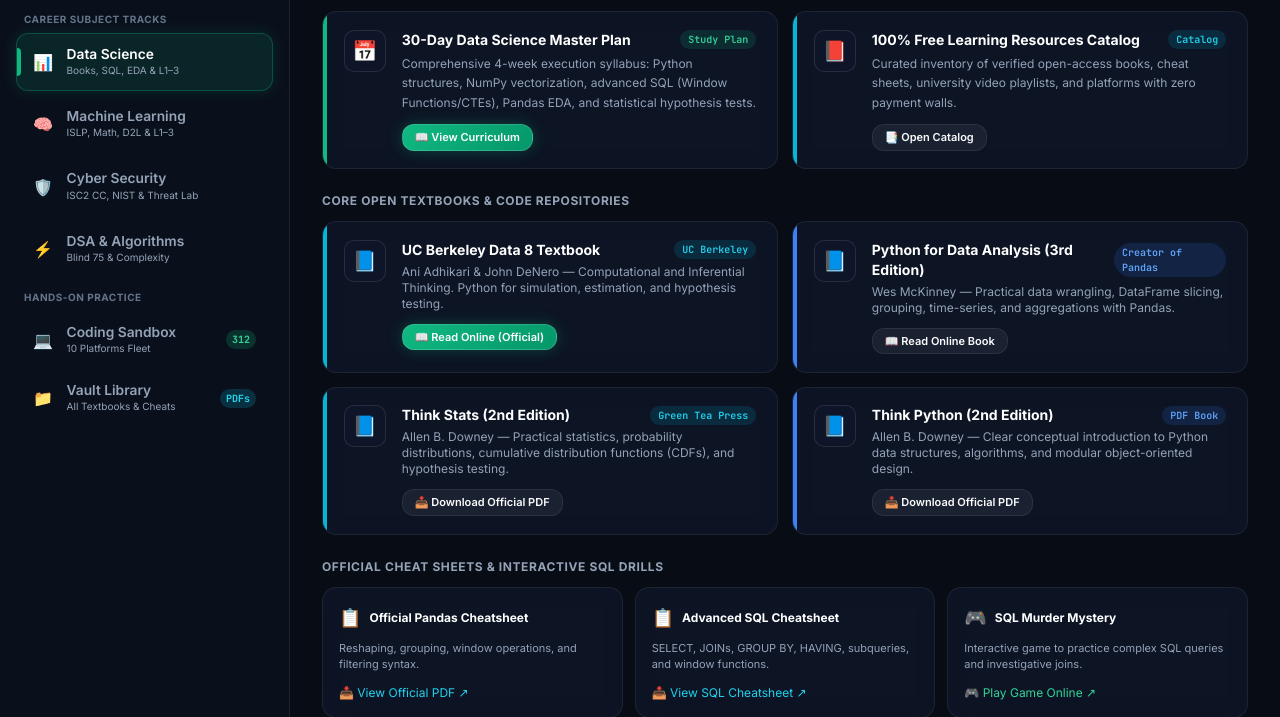
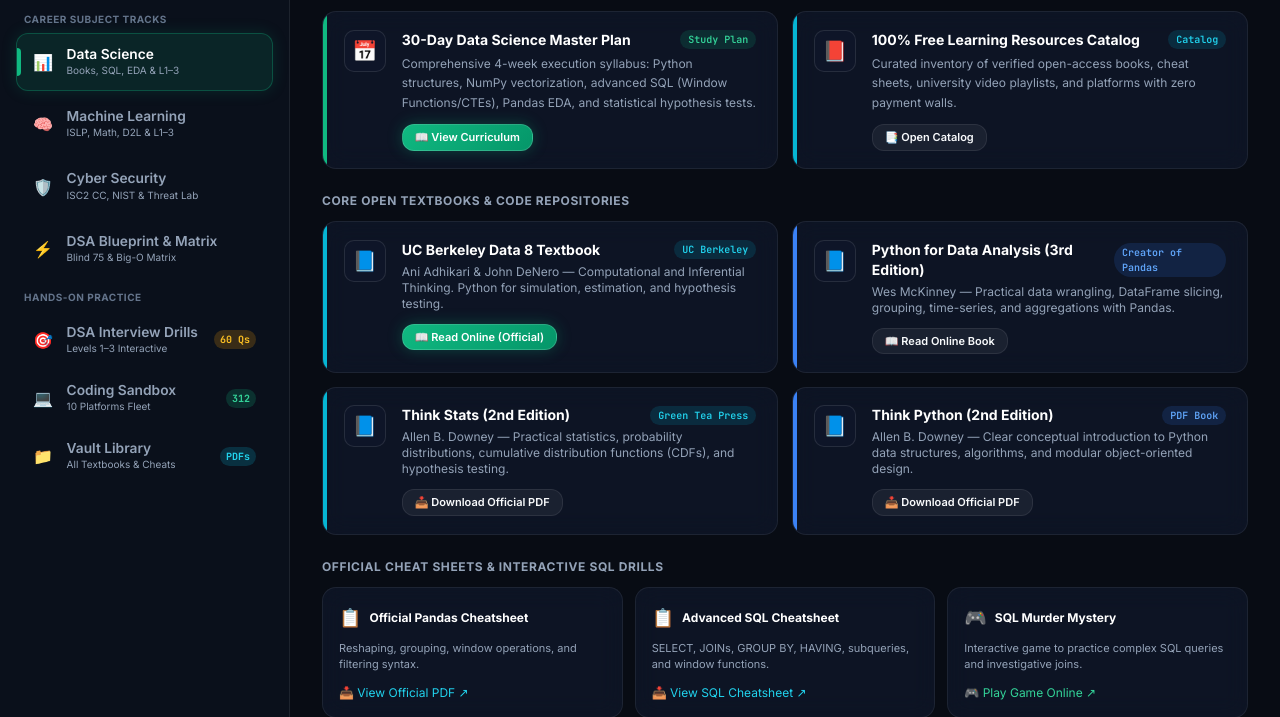
Before and after one commit to Abhishek-Gali/career-learning-vault-web, a FastAPI app: page / in a window 1280 px wide. Shown: the part 228-945 px from the top of the page. Run offline with FastAPI, Linux system fonts and the light colour scheme; data comes from the database, SQL or seed files in the repository; data that the repository does not hold is empty; some libraries are stand-ins or nearby versions.

Commit message:
feat: separate DSA Blueprint and DSA Drills into standalone top-level views without subtabs

```diff
--- a/static/js/app.js
+++ b/static/js/app.js
@@ -202,6 +202,7 @@
   },
 
   switchView(viewName) {
+    if (viewName === 'dsa') viewName = 'dsa-blueprint';
     this.state.activeView = viewName;
     document.querySelectorAll('.sidebar-item').forEach(item => {
       item.classList.toggle('active', item.dataset.view === viewName);
@@ -212,6 +213,10 @@
     const target = document.getElementById(`view-${viewName}`);
     if (target) {
       target.classList.remove('hidden');
+    }
+
+    if (viewName === 'dsa-drills') {
+      this.activatePrepSubtab('dsa');
     }
 
     if (viewName === 'sandbox') {
@@ -1672,13 +1677,16 @@
     if (['INPUT', 'TEXTAREA'].includes(e.target.tagName)) return;
 
     const activeView = App.state.activeView;
+    const isDsaDrills = activeView === 'dsa-drills';
     const pfxMap = { 'machine_learning': 'ml', 'data_science': 'ds', 'cybersecurity': 'cyber', 'dsa': 'dsa' };
-    const pfx = pfxMap[App.state.activeTrackKey];
+    const pfx = isDsaDrills ? 'dsa' : pfxMap[App.state.activeTrackKey];
     if (!pfx) return;
 
-    // Check if prep subtab is active
-    const prepSubtab = document.getElementById(`subtab-${pfx}-prep`);
-    if (!prepSubtab || prepSubtab.classList.contains('hidden')) return;
+    // Check if prep subtab or standalone view is active
+    if (!isDsaDrills) {
+      const prepSubtab = document.getElementById(`subtab-${pfx}-prep`);
+      if (!prepSubtab || prepSubtab.classList.contains('hidden')) return;
+    }
 
     const key = e.key.toUpperCase();
     if (['A', 'B', 'C', 'D'].includes(key) || ['1', '2', '3', '4'].includes(e.key)) {
--- a/templates/index.html
+++ b/templates/index.html
@@ -38,7 +38,7 @@
   </script>
 
   <!-- Refero Design & Watermelon UI Styles -->
-  <link rel="stylesheet" href="/static/css/refero_watermelon.css?v=2.4.0">
+  <link rel="stylesheet" href="/static/css/refero_watermelon.css?v=2.5.0">
 
   <!-- Canvas Confetti CDN -->
   <script src="https://cdn.jsdelivr.net/npm/canvas-confetti@1.9.2/dist/confetti.browser.min.js"></script>
@@ -237,17 +237,29 @@
           </div>
         </div>
 
-        <div class="sidebar-item" data-view="dsa">
+        <div class="sidebar-item" data-view="dsa-blueprint">
           <div class="sidebar-indicator"></div>
           <span class="text-base">⚡</span>
           <div class="flex-1">
-            <div class="leading-tight">DSA & Algorithms</div>
-            <div class="text-[10px] text-slate-400 font-normal">Blind 75 & Complexity</div>
+            <div class="leading-tight">DSA Blueprint & Matrix</div>
+            <div class="text-[10px] text-slate-400 font-normal">Blind 75 & Big-O Matrix</div>
           </div>
         </div>
 
         <div class="pt-2">
           <div class="px-2 text-[10px] font-bold uppercase tracking-wider text-slate-500 mb-1.5">Hands-On Practice</div>
+
+          <div class="sidebar-item" data-view="dsa-drills">
+            <div class="sidebar-indicator"></div>
+            <span class="text-base">🎯</span>
+            <div class="flex-1 flex items-center justify-between">
+              <div>
+                <div class="leading-tight">DSA Interview Drills</div>
+                <div class="text-[10px] text-slate-400 font-normal">Levels 1–3 Interactive</div>
+              </div>
+              <span class="text-[10px] px-1.5 py-0.5 rounded-full bg-amber-500/20 text-amber-400 font-mono font-bold">60 Qs</span>
+            </div>
+          </div>
 
           <div class="sidebar-item" data-view="sandbox">
             <div class="sidebar-indicator"></div>
@@ -855,39 +867,32 @@
       </section>
 
       <!-- =================================================================== -->
-      <!-- VIEW 4: DSA & ALGORITHMS TRACK                                      -->
+      <!-- VIEW 4A: DSA BLUEPRINT & COMPLEXITY MATRIX (STANDALONE)             -->
       <!-- =================================================================== -->
-      <section id="view-dsa" class="track-view space-y-6 hidden">
+      <section id="view-dsa-blueprint" class="track-view space-y-6 hidden">
         <!-- Compact Sleek Hero Header -->
         <div class="glass-panel px-5 py-3 relative overflow-hidden border border-amber-500/25 flex flex-col md:flex-row items-start md:items-center justify-between gap-3 shadow-lg">
           <div class="space-y-0.5 min-w-0">
             <div class="flex items-center gap-2.5 flex-wrap">
-              <h1 class="text-base md:text-lg font-bold text-white tracking-tight">Data Structures & Algorithms (DSA)</h1>
+              <h1 class="text-base md:text-lg font-bold text-white tracking-tight">DSA Blueprint & Complexity Matrix</h1>
               <span class="inline-flex items-center gap-1.5 px-2.5 py-0.5 rounded-full bg-amber-500/15 border border-amber-500/30 text-amber-300 text-[11px] font-semibold">
                 <span>⚡</span> <span>FAANG Blueprint</span>
               </span>
             </div>
             <p class="text-xs text-slate-400">
-              NeetCode 150 & Blind 75 Master Roadmap, Python 3 Big-O Complexity, and Level 1–3 interview drills.
+              NeetCode 150 & Blind 75 Master Roadmap with Python 3 Time & Space Complexity Reference.
             </p>
           </div>
           <div class="flex flex-wrap items-center gap-2 flex-shrink-0">
             <span class="px-2.5 py-1 rounded-lg bg-slate-900/90 border border-slate-800/80 text-slate-300 font-mono text-[11px]">🗺️ Blind 75 / NeetCode 150</span>
             <span class="px-2.5 py-1 rounded-lg bg-slate-900/90 border border-slate-800/80 text-slate-300 font-mono text-[11px]">📊 Big-O Matrix</span>
-            <span class="px-2.5 py-1 rounded-lg bg-amber-500/10 border border-amber-500/30 text-amber-300 font-mono text-[11px] font-semibold">🎓 60 Level Qs</span>
+            <button onclick="App.switchView('dsa-drills')" class="px-2.5 py-1 rounded-lg bg-amber-500/15 border border-amber-500/40 text-amber-300 hover:bg-amber-500/25 text-[11px] font-semibold transition-all flex items-center gap-1.5 cursor-pointer">
+              <span>🎯 Launch Drills</span> <span>→</span>
+            </button>
           </div>
         </div>
 
-        <div class="flex items-center gap-2 border-b border-slate-800 pb-2">
-          <button class="subtab-btn active px-4 py-2 rounded-lg text-xs font-semibold bg-amber-500/15 text-amber-300 border border-amber-500/30" data-subtab="dsa-resources">
-            📚 Blueprint & Complexity Matrix
-          </button>
-          <button class="subtab-btn px-4 py-2 rounded-lg text-xs font-semibold bg-slate-900/60 text-slate-400 border border-slate-800 hover:text-white" data-subtab="dsa-prep">
-            🎯 Interactive DSA Drills (Levels 1–3)
-          </button>
-        </div>
-
-        <div id="subtab-dsa-resources" class="space-y-6">
+        <div class="space-y-6">
           <div class="grid grid-cols-1 md:grid-cols-2 lg:grid-cols-3 gap-3.5">
             <div class="glass-panel p-4 space-y-2">
               <div class="flex justify-between items-center text-xs font-bold text-emerald-400">
@@ -985,9 +990,53 @@
               </table>
             </div>
           </div>
+
+          <!-- Bottom Transition Callout Card -->
+          <div class="glass-panel p-4 border border-amber-500/20 bg-gradient-to-r from-amber-500/5 via-slate-900 to-transparent flex flex-col sm:flex-row items-center justify-between gap-3">
+            <div class="flex items-center gap-3">
+              <span class="text-2xl">🎯</span>
+              <div>
+                <h4 class="text-xs font-bold text-white">Ready for live algorithmic screening?</h4>
+                <p class="text-[11px] text-slate-400">Practice 60 Level-Based DSA Interview Questions across Foundations, Intermediate, and Advanced Mastery.</p>
+              </div>
+            </div>
+            <button onclick="App.switchView('dsa-drills')" class="px-4 py-2 rounded-xl bg-gradient-to-r from-amber-500 to-orange-500 text-slate-950 text-xs font-bold hover:brightness-110 shadow-lg shadow-amber-500/10 flex items-center gap-2 flex-shrink-0 transition-all cursor-pointer">
+              <span>Open Standalone DSA Drills</span>
+              <span>→</span>
+            </button>
+          </div>
+        </div>
+      </section>
+
+      <!-- Backward Compatibility Alias -->
+      <div id="view-dsa" class="hidden"></div>
+
+      <!-- =================================================================== -->
+      <!-- VIEW 4B: INTERACTIVE DSA INTERVIEW DRILLS (STANDALONE)              -->
+      <!-- =================================================================== -->
+      <section id="view-dsa-drills" class="track-view space-y-6 hidden">
+        <!-- Compact Sleek Hero Header -->
+        <div class="glass-panel px-5 py-3 relative overflow-hidden border border-amber-500/25 flex flex-col md:flex-row items-start md:items-center justify-between gap-3 shadow-lg">
+          <div class="space-y-0.5 min-w-0">
+            <div class="flex items-center gap-2.5 flex-wrap">
+              <h1 class="text-base md:text-lg font-bold text-white tracking-tight">Interactive DSA Interview Drills</h1>
+              <span class="inline-flex items-center gap-1.5 px-2.5 py-0.5 rounded-full bg-amber-500/15 border border-amber-500/30 text-amber-300 text-[11px] font-semibold">
+                <span>🎯</span> <span>Interview Simulator</span>
+              </span>
+            </div>
+            <p class="text-xs text-slate-400">
+              60 Level-Based Algorithmic Challenges (Levels 1–3) with deep option-by-option pedagogical rationales and live scoring.
+            </p>
+          </div>
+          <div class="flex flex-wrap items-center gap-2 flex-shrink-0">
+            <button onclick="App.switchView('dsa-blueprint')" class="px-2.5 py-1 rounded-lg bg-slate-900/90 border border-slate-800 text-slate-400 hover:text-white text-[11px] font-semibold transition-all flex items-center gap-1.5 cursor-pointer">
+              <span>← Blueprint & Matrix</span>
+            </button>
+            <span class="px-2.5 py-1 rounded-lg bg-amber-500/10 border border-amber-500/30 text-amber-300 font-mono text-[11px] font-semibold">🎓 60 Level Qs</span>
+          </div>
         </div>
 
-        <div id="subtab-dsa-prep" class="space-y-4 hidden">
+        <div class="space-y-4">
           <div class="flex flex-wrap items-center gap-2 pb-2" id="dsa-level-selector"></div>
           <div class="glass-panel p-6 md:p-8 max-w-4xl mx-auto border border-slate-700/60 shadow-2xl" id="dsa-quiz-container"></div>
         </div>
@@ -1282,7 +1331,7 @@
   </div>
 
   <!-- App Scripts -->
-  <script src="/static/js/timer.js?v=2.4.0"></script>
-  <script src="/static/js/app.js?v=2.4.0"></script>
+  <script src="/static/js/timer.js?v=2.5.0"></script>
+  <script src="/static/js/app.js?v=2.5.0"></script>
 </body>
 </html>
```
